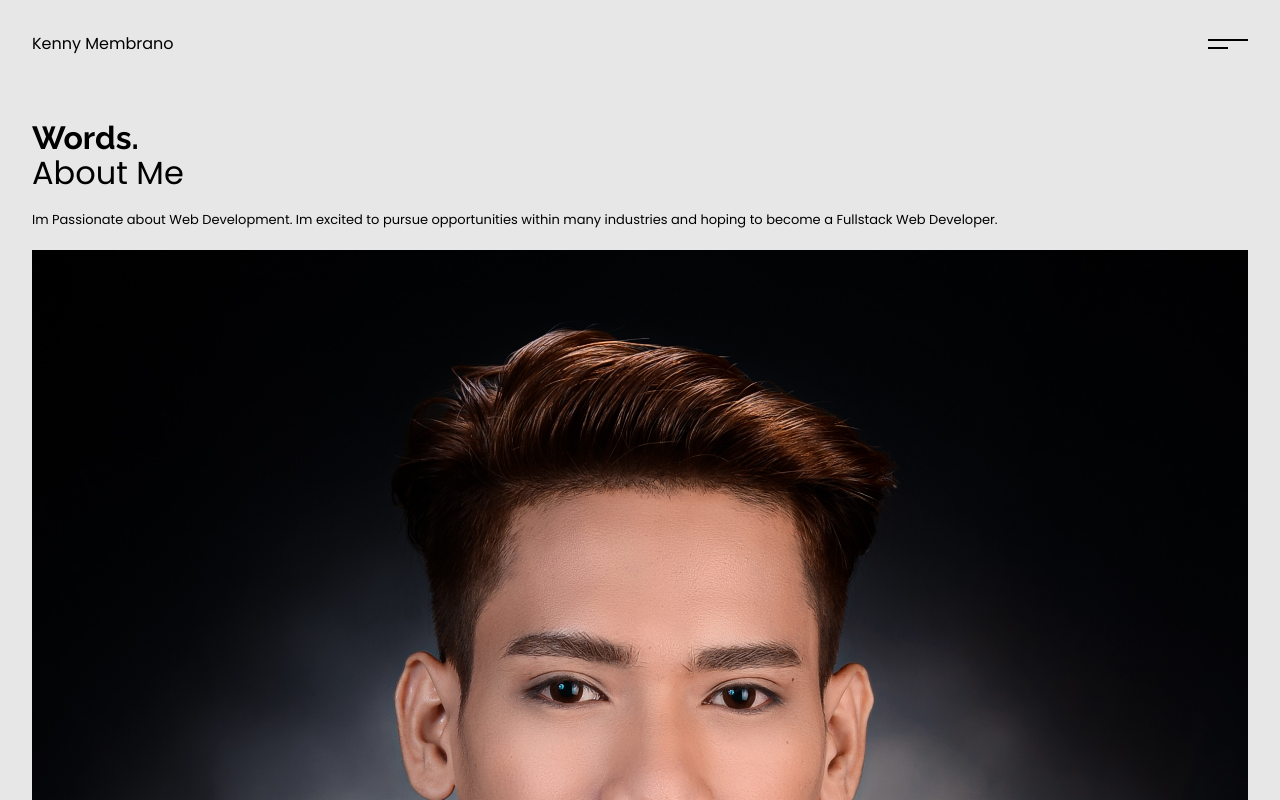
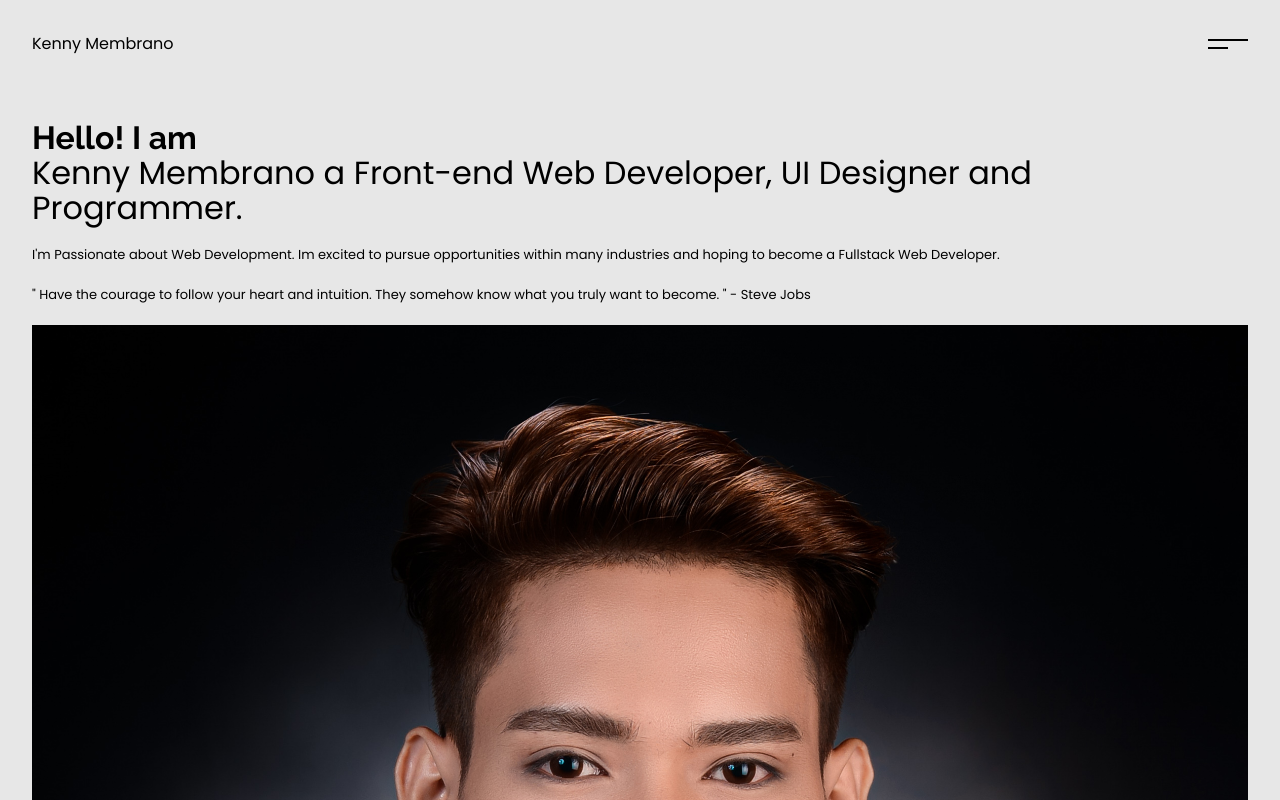
Before and after one commit to Developer-Membrano/Kenny-portfolio, a Next.js app: page /about in a window 1280 px wide. Shown: the top 800 px of the page. Built offline with nearby package versions, Linux system fonts and the light colour scheme; a web font is replaced by a local one.

Commit message:
Update about page

```diff
--- a/pages/about.js
+++ b/pages/about.js
@@ -1,6 +1,7 @@
 import NavigationBar from "./components/NavigationBar";
 import About from "../styles/About.module.scss"
 import { motion } from "framer-motion";
+import Head from "next/head";
 
 
 
@@ -9,7 +10,7 @@ const about = () => {
     return (
         <>
             <NavigationBar />
-            <motion.div
+            <motion.div className={About.aboutStyles}
                 initial="hidden" animate="visible" variants={{
                     hidden:{
                     y: 100,
@@ -19,24 +20,35 @@ const about = () => {
                     y: 0,
                     opacity: 1,
                     transition: {
-                    delay: 1.6
+                    delay: 1.2,
 
                         }
                     },
                 }}
 
             >
-
+            <Head>
+            <link rel="icon" type="image" href="img/Logo-WhiteBG.png"></link>
+                <title>Kenny Portfolio</title>
+            </Head>
             <div className={About.about_heading}>
                 <div className={About.greetings}>
-                    <h1>Words.</h1>
-                    <h4>About Me</h4>
-                    <p>
-                        Im Passionate about Web Development. Im excited to pursue opportunities within many industries
+                    <h1>Hello! I am</h1>
+                    <h4>Kenny Membrano a Front-end Web Developer, UI Designer and Programmer. </h4>
+                    <p className={About.descriptions}>
+                        I&#39;m Passionate about Web Development. Im excited to pursue opportunities within many industries
                         and hoping to become a Fullstack Web Developer.
                     </p>
 
                     <div className={About.divImage}>
+                        <div className ={About.IntroductionContainer}>
+                            <p className={About.Quotes}>
+                                &#34;
+                                Have the courage to follow your heart and intuition. They somehow know what you
+                                truly want to become.
+                                &#34; - Steve Jobs
+                            </p>
+                        </div>
                         <img src={'/img/kenny_Membrano.jpg'} className={About.Image}></img>
                     </div>
                 </div>
@@ -44,6 +56,7 @@ const about = () => {
 
             <section className={About.About_Me}>
                 <div>
+                    <p className={About.myStory}>INTRODUCTION 01...</p>
                     <p>
                         <strong>Kenny Membrano</strong> is a Front-end Developer/ Software Engineer based in Philippines. He earned his Bachelor of Science in Information Technology in
                         National Teachers College. During his internship he develop a Website (Student Affairs Services) to help the student Government also the School itself
@@ -122,6 +135,8 @@ const about = () => {
 
             <hr></hr>
 
+
+
             <footer className={About.Footer}>
                 <div>
                     <p>Need a Developer?</p>
@@ -129,10 +144,9 @@ const about = () => {
                     <h3>Job.KennyMembrano@gmail.com</h3>
                 </div>
                 <div className={About.Copyright}>
-                     &#169; 2022 - Kenny Membrano, All rights reserved.
+                    Copyright &#169; 2022 - Kenny Membrano, All rights reserved.
                 </div>
             </footer>
-
         </motion.div>
         </>
 
```
